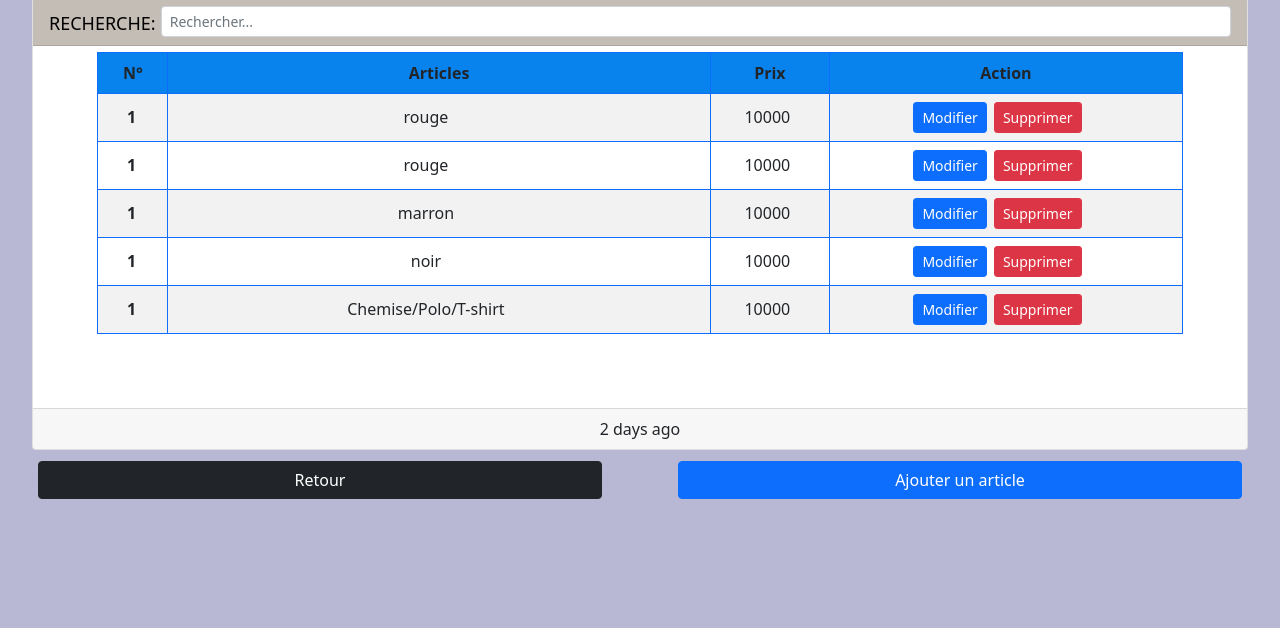
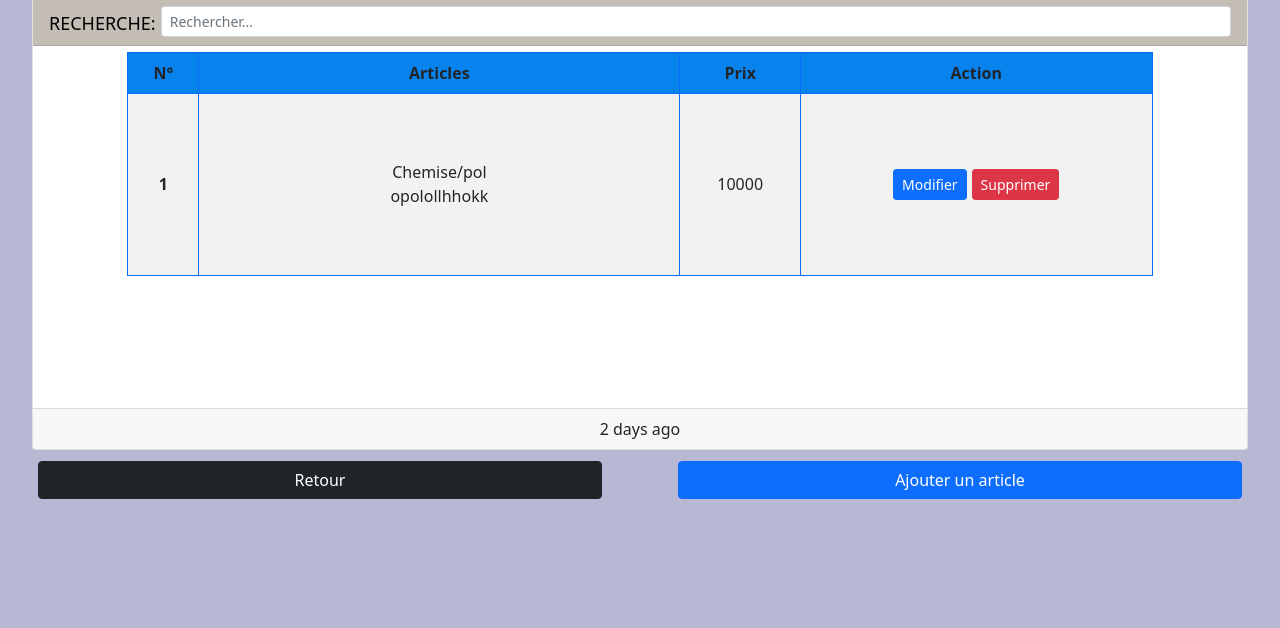
Before and after one commit to YodaNicolas/pressingapp, a plain HTML site: page ListAdmin.html in a window 1280 px wide. Shown: the part 92-720 px from the top of the page. Drawn offline with nearby package versions, Linux system fonts and the light colour scheme.

Commit message:
page admin 85%

```diff
--- a/ListAdmin.html
+++ b/ListAdmin.html
@@ -38,8 +38,8 @@
                     </div>
                     <div class="card-body largeur">
                         <div class="CorpsContent">
-                            <table class="table table-bordered border-primary table-striped table-hover"
-                                style="width: 90% !important; height:38vh">
+                            <table class="table AdminTab table-bordered border-primary table-striped table-hover"
+                                style="width: 85%!important; height:38vh">
                                 <thead>
                                     <tr style="position:sticky; top:-5px; background-color:rgb(8, 131, 238)">
                                         <th scope="col">N°</th>
@@ -50,15 +50,19 @@
                                     </tr>
                                 </thead>
                                 <tbody>
+
                                     <tr>
                                         <th scope="row">
                                             <div class="DivAction">
                                                 1
                                             </div>
                                         </th>
-                                        <td style="width: 50%;">
+                                        <td style="width: 47%;" class="tdad">
                                             <div class="DivAction">
-                                                rouge
+                                                <div class="NomArticle">
+                                                    Chemise/polopolollhhokk
+                                                </div>
+
                                             </div>
                                         </td>
                                         <td>
@@ -69,103 +73,43 @@
                                         <td class="tdAct">
                                             <div class="DivAction">
                                                 <a class="btn btn-primary btn-sm btnAct" href="index.html">Modifier</a>
-                                                <a class="btn btn-danger btn-sm btnAct" href="index.html">Supprimer</a>
-                                            </div>
-                                        </td>
-                                    </tr>
-                                    <tr>
-                                        <th scope="row">
-                                            <div class="DivAction">
-                                                1
-                                            </div>
-                                        </th>
-                                        <td style="width: 50%;">
-                                            <div class="DivAction">
-                                                rouge
-                                            </div>
-                                        </td>
-                                        <td>
-                                            <div class="DivAction">
-                                                10000
-                                            </div>
-                                        </td>
-                                        <td class="tdAct">
-                                            <div class="DivAction">
-                                                <a class="btn btn-primary btn-sm btnAct" href="index.html">Modifier</a>
-                                                <a class="btn btn-danger btn-sm btnAct" href="index.html">Supprimer</a>
-                                            </div>
-                                        </td>
-                                    </tr>
-                                    <tr>
-                                        <th scope="row">
-                                            <div class="DivAction">
-                                                1
-                                            </div>
-                                        </th>
-                                        <td style="width: 50%;">
-                                            <div class="DivAction">
-                                                marron
-                                            </div>
-                                        </td>
-                                        <td>
-                                            <div class="DivAction">
-                                                10000
-                                            </div>
-                                        </td>
-                                        <td class="tdAct">
-                                            <div class="DivAction">
-                                                <a class="btn btn-primary btn-sm btnAct" href="index.html">Modifier</a>
-                                                <a class="btn btn-danger btn-sm btnAct" href="index.html">Supprimer</a>
-                                            </div>
-                                        </td>
-                                    </tr>
-                                    <tr>
-                                        <th scope="row">
-                                            <div class="DivAction">
-                                                1
-                                            </div>
-                                        </th>
-                                        <td style="width: 50%;">
-                                            <div class="DivAction">
-                                                noir
-                                            </div>
-                                        </td>
-                                        <td>
-                                            <div class="DivAction">
-                                                10000
-                                            </div>
-                                        </td>
-                                        <td class="tdAct">
-                                            <div class="DivAction">
-                                                <a class="btn btn-primary btn-sm btnAct" href="index.html">Modifier</a>
-                                                <a class="btn btn-danger btn-sm btnAct" href="index.html">Supprimer</a>
-                                            </div>
-                                        </td>
-                                    </tr>
-                                    <tr>
-                                        <th scope="row">
-                                            <div class="DivAction">
-                                                1
-                                            </div>
-                                        </th>
-                                        <td style="width: 47%;">
-                                            <div class="DivAction">
-                                                Chemise/Polo/T-shirt
-                                            </div>
-                                        </td>
-                                        <td>
-                                            <div class="DivAction">
-                                                10000
-                                            </div>
-                                        </td>
-                                        <td class="tdAct">
-                                            <div class="DivAction">
-                                                <a class="btn btn-primary btn-sm btnAct" href="index.html">Modifier</a>
-                                                <a class="btn btn-danger btn-sm btnAct" href="index.html">Supprimer</a>
+                                                <form action="#" method="post" id="formSupprEventId">
+                                                    <!-- @csrf -->
+                                                    <!-- <input type="number" hidden name="id_manag" value="{{ $Manager->id }}"> -->
+                                                    <!-- <input type="number" hidden value="{{ $loop->iteration }}"> -->
+                                                    <button type="button" class="btn btn-danger btn-sm btnAct"
+                                                        data-bs-toggle="modal"
+                                                        data-bs-target="#supprModalId">Supprimer</button>
+                                                </form>
                                             </div>
                                         </td>
                                     </tr>
 
+                                    <!-- MODAL -->
+                                    <div class="modal" id="supprModalId" tabindex="-1">
+                                        <div class="modal-dialog">
+                                            <div class="modal-content">
+                                                <div class="modal-header">
+                                                    <h5 class="modal-title">Confirmation</h5>
+                                                    <button type="button" class="btn-close" data-bs-dismiss="modal"
+                                                        aria-label="Close"></button>
+                                                </div>
+                                                <div class="modal-body">
+                                                    <p>Voulez vous vraiment supprimer le manager Numéro
+                                                        1: <br> Kabre avec
+                                                        tous ses évenements ?</p>
+                                                </div>
+                                                <div class="modal-footer">
+                                                    <button type="button" class="btn btn-secondary"
+                                                        data-bs-dismiss="modal">NON</button>
+                                                    <button type="button"
+                                                        onclick="confirmerSuppresseion('{{ $Manager->id }}')"
+                                                        class="btn btn-primary">OUI
+                                                    </button>
+                                                </div>
+                                            </div>
+                                        </div>
+                                    </div>
                                 </tbody>
                             </table>
                         </div>
--- a/Styles/Css/style.css
+++ b/Styles/Css/style.css
@@ -278,7 +278,21 @@
     .cardPrincTeinte {
         height: 58vh;
     }
+
+    /* STYLE TABLAUX */
+    .tdad {
+        background-color: aqua !important;
+        padding: 4px !important;
+        max-width: 45% !important;
+    }
+
+    .AdminTab {
+        /* width: 75px !important; */
+    }
 }
+
+
+
 
 /* ADMINHOME  */
 .TitreAdmin {
@@ -335,11 +349,14 @@
 
 /* ZONE LISTE ADMIN */
 .DivAction {
-    width: 95%;
+    width: 100%;
     height: 100%;
     display: flex;
     align-items: center;
     justify-content: center;
-    gap: 7px;
+    gap: 5px;
+}
 
+.NomArticle {
+    max-width: 6.5rem !important;
 }
```
